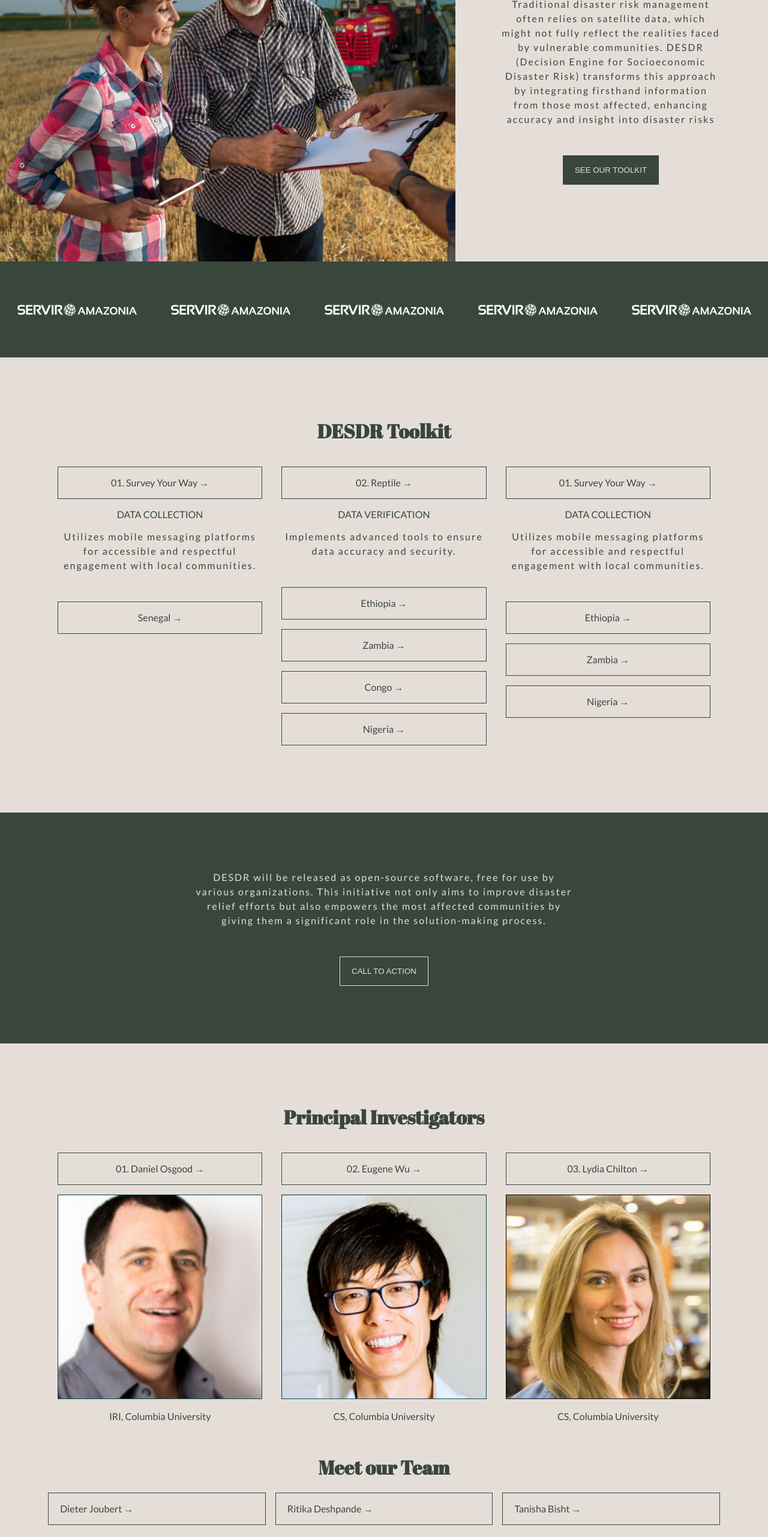
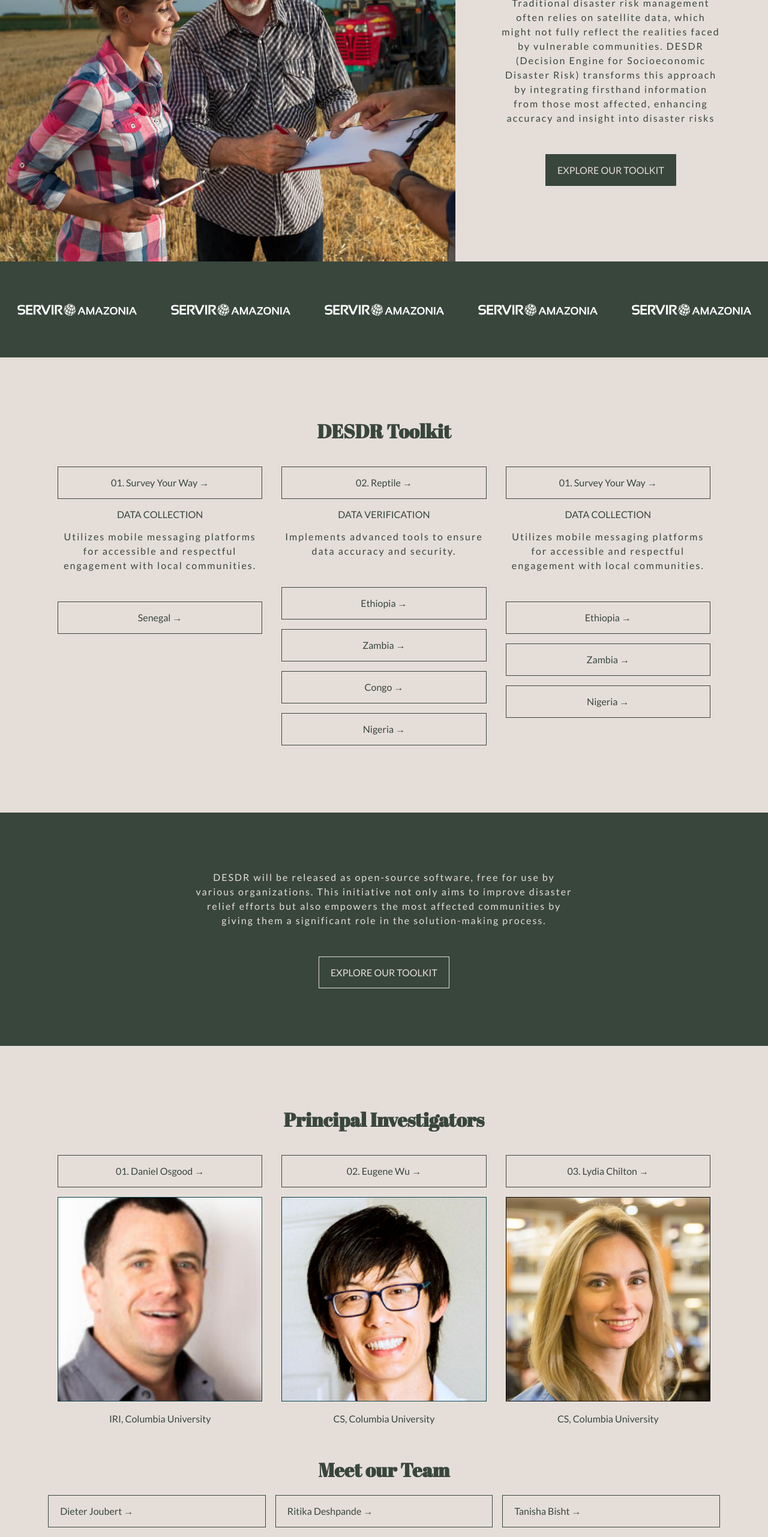
Before and after one commit to Columbia-DESDR/columbia-desdr.github.io, a React (Create React App) app: page / in a window 1280 px wide. Shown: the part 234-2797 px from the top of the page at 60% size. Built offline with nearby package versions, Linux system fonts and the light colour scheme.

Commit message:
add links in home page

```diff
--- a/src/App.js
+++ b/src/App.js
@@ -6,14 +6,19 @@ import lydia from './images/lydia.png'
 import { PrimaryBtn, SecondaryDarkBtn } from './components'
 
 const sponsors = [sponsor1, sponsor1, sponsor1, sponsor1, sponsor1]
+const principalInvestigators = [
+  {name: '01. Daniel Osgood →', img: daniel, college: 'IRI, Columbia University', link: 'https://iri.columbia.edu/contact/staff-directory/daniel-osgood/'},
+  {name: '02. Eugene Wu →', img: wu, college: 'CS, Columbia University', link: 'https://www.cs.columbia.edu/~ewu/'},
+  {name: '03. Lydia Chilton →', img: lydia, college: 'CS, Columbia University', link: 'https://www.cs.columbia.edu/~chilton/chilton.html'}
+]
 const members = ["Dieter Joubert →", "Ritika Deshpande →", "Tanisha Bisht →", "Aaron Zhu →", "Dieter Joubert →", "Aaron Zhu →"]
 const publications = [
-  {name: 'Playing to Adapt: Crowdsourcing Historical Climate Data with Gamification to Improve Farmer Risk Management Instruments', authors: 'Juan Nicolas Aguilera, Max Mauerman, Daniel Osgood'},
-  {name: 'Reptile: Aggregation-level Explanations for Hierarchical Data', authors: 'Zachary Huang, Eugene Wu - SIGMOD 2022'},
-  {name: 'Using Tech to Help African Farmers Collect Index Insurance Payouts', authors: 'News Article Aug 2022'},
-  {name: 'Voices of CS: Zachary Huang', authors: 'Columbia CS Newsletter'},
-  {name: 'In New Project, Millions of Farmers Will Help to Improve Insurance Against Climate Disasters', authors: 'Columbia Climate School newsletter 2021'},
-  {name: 'iKON: Playing to Adapt', authors: 'Columbia Climate School newsletter 2021'},
+  {name: 'Playing to Adapt: Crowdsourcing Historical Climate Data with Gamification to Improve Farmer Risk Management Instruments', authors: 'Juan Nicolas Aguilera, Max Mauerman, Daniel Osgood', link: 'https://papers.ssrn.com/sol3/papers.cfm?abstract_id=3639580'},
+  {name: 'Reptile: Aggregation-level Explanations for Hierarchical Data', authors: 'Zachary Huang, Eugene Wu - SIGMOD 2022', link: 'https://arxiv.org/abs/2103.07037'},
+  {name: 'Using Tech to Help African Farmers Collect Index Insurance Payouts', authors: 'News Article Aug 2022', link: 'https://www.engineering.columbia.edu/news/using-tech-help-african-farmers-collect-payouts'},
+  {name: 'Voices of CS: Zachary Huang', authors: 'Columbia CS Newsletter', link: 'https://www.cs.columbia.edu/2022/voices-of-cs-zachary-huang/'},
+  {name: 'In New Project, Millions of Farmers Will Help to Improve Insurance Against Climate Disasters', authors: 'Columbia Climate School newsletter 2021', link: 'https://iri.columbia.edu/news/in-new-project-millions-of-farmers-will-help-to-improve-insurance-against-climate-disasters/'},
+  {name: 'iKON: Playing to Adapt', authors: 'Columbia Climate School newsletter 2021', link: 'https://iri.columbia.edu/news/ikon-playing-to-adapt/'},
 ]
 
 function App() {
@@ -27,7 +32,7 @@ function App() {
         <div className='hero__col_right'>
           <h1 className='hero__title'>Open Insurance Toolkit</h1>
           <p className='hero_desc'>Traditional disaster risk management often relies on satellite data, which might not fully reflect the realities faced by vulnerable communities. DESDR (Decision Engine for Socioeconomic Disaster Risk) transforms this approach by integrating firsthand information from those most affected, enhancing accuracy and insight into disaster risks</p>
-          <PrimaryBtn onClick={() => console.log('call to action')}>SEE OUR TOOLKIT</PrimaryBtn>
+          <PrimaryBtn onClick={() => console.log('call to action')} id={'#toolkit-section'}>EXPLORE OUR TOOLKIT</PrimaryBtn>
         </div>
       </div>
 
@@ -35,7 +40,7 @@ function App() {
         {sponsors.map((sponsor,k) => <img key={k} src={sponsor} alt='sponsor' />)}
       </div>
 
-      <div className='toolkit'>
+      <div className='toolkit' id='toolkit-section'>
         <h1 className='toolkit__title'>DESDR Toolkit</h1>
         <div className='toolkit__row'>
 
@@ -70,28 +75,19 @@ function App() {
 
       <div className='important'>
         <p className='important_desc'>DESDR will be released as open-source software, free for use by various organizations. This initiative not only aims to improve disaster relief efforts but also empowers the most affected communities by giving them a significant role in the solution-making process.</p>
-        <SecondaryDarkBtn>CALL TO ACTION</SecondaryDarkBtn>
+        <SecondaryDarkBtn id={'#toolkit-section'}>EXPLORE OUR TOOLKIT</SecondaryDarkBtn>
       </div>
 
       <div className='team'>
         <h1>Principal Investigators</h1>
         <div className='team__row'>
-          <div className='team__col'>
-            <div className='div_secondary_light'>01. Daniel Osgood →</div>
-            <img className='team__img' src={daniel} alt='daniel' />
-            <p>IRI, Columbia University</p>
-          </div>
-          <div className='team__col'>
-            <div className='div_secondary_light'>02. Eugene Wu →</div>
-            <img className='team__img' src={wu} alt='daniel' />
-            <p>CS, Columbia University</p>
-          </div>
-          <div className='team__col'>
-            <div className='div_secondary_light'>03. Lydia Chilton →</div>
-            <img className='team__img' src={lydia} alt='daniel' />
-            <p>CS, Columbia University</p>
-          </div>
+          {principalInvestigators.map((mem,k) => <div key={k} className='team__col' onClick={() => window.open(mem.link, '_blank')}>
+            <div className='div_secondary_light'>{mem.name}</div>
+            <img className='team__img' src={mem.img} alt={mem.name} />
+            <p>{mem.college}</p>
+          </div>)}
         </div>
+
         <h1>Meet our Team</h1>
         <div className='team__grid'>
           {members.map((member,k) => <div key={k} className='div_secondary_light'>{member}</div>)}
@@ -100,7 +96,7 @@ function App() {
 
       <div className='publication'>
         <h1 className='publication__title'>Publications</h1>
-        {publications.map((publication,k) => <div className='div_secondary_dark'>
+        {publications.map((publication,k) => <div className='div_secondary_dark' onClick={() => window.open(publication.link, '_blank')}>
           <h3 className='publication__name'>{publication.name}</h3>
           <p className='publication__authors'>{publication.authors}</p>
         </div>)}
--- a/src/components/PrimaryBtn.js
+++ b/src/components/PrimaryBtn.js
@@ -1,10 +1,10 @@
 import React from 'react'
 
-const PrimaryBtn = ({children, onClick}) => {
+const PrimaryBtn = ({children, onClick, id}) => {
   return (
-    <button className='btn_primary' onClick={onClick}>
+    <a href={id} className='btn_primary' onClick={onClick}>
       {children}
-    </button>
+    </a>
   )
 }
 
--- a/src/components/SecondaryDarkBtn.js
+++ b/src/components/SecondaryDarkBtn.js
@@ -1,10 +1,10 @@
 import React from 'react'
 
-const SecondaryDarkBtn = ({children, onClick}) => {
+const SecondaryDarkBtn = ({children, onClick, id}) => {
   return (
-    <button className='btn_secondary_dark' onClick={onClick}>
-      {children}
-    </button>
+    <a href={id} className='btn_secondary_dark' onClick={onClick}>
+    {children}
+    </a>
   )
 }
 
--- a/src/index.css
+++ b/src/index.css
@@ -1,6 +1,10 @@
 :root {
   --primary-color: #E5DED8;
   --secondary-color: #39463C;
+}
+
+html {
+  scroll-behavior: smooth;
 }
 
 body {
@@ -142,7 +146,8 @@ h1 {
   color: var(--primary-color);
   padding: 1rem 1.2rem;
   border: 1px solid var(--secondary-color);
-  transition: background-position 0.5s, color 0.5s; /* Smooth transition for background and color */
+  transition: background-position 0.5s, color 0.5s;
+  text-decoration: none;
 }
 
 .btn_primary:hover {
@@ -162,6 +167,7 @@ h1 {
   border: 1px solid var(--primary-color);
   transition: background-position 0.5s, color 0.5s;
   margin-bottom: 1rem;
+  text-decoration: none;
 }
 
 .btn_secondary_dark:hover {
```
